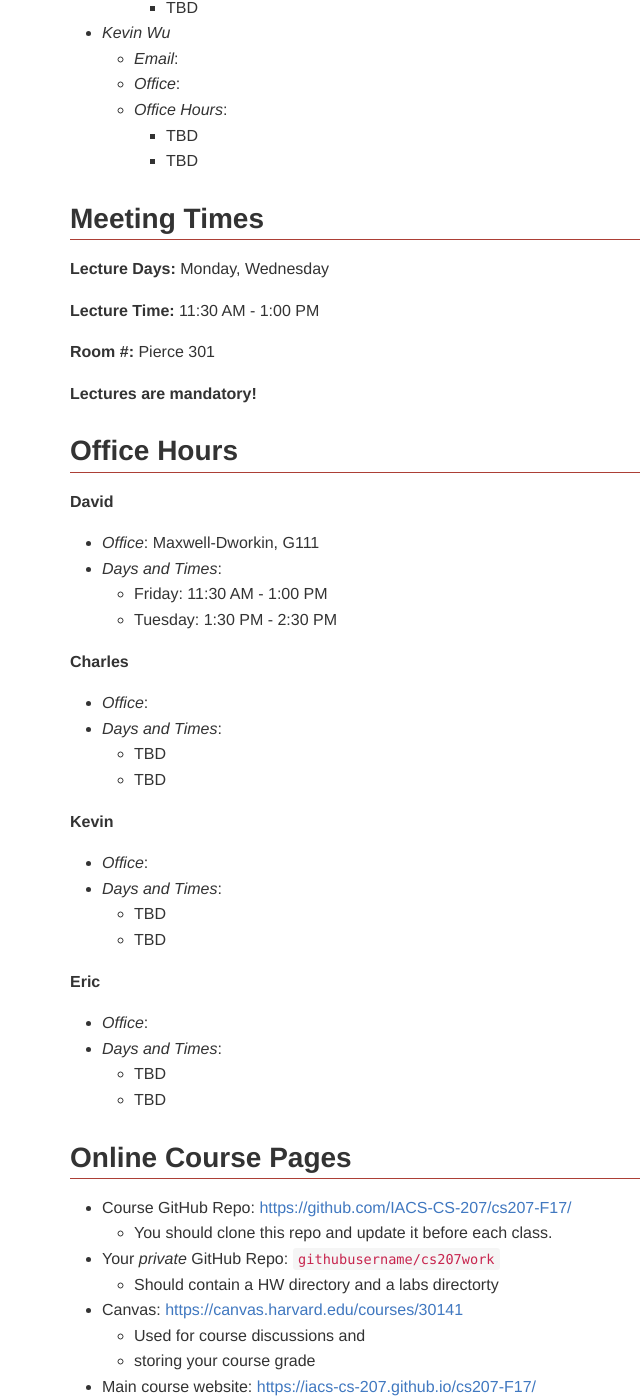
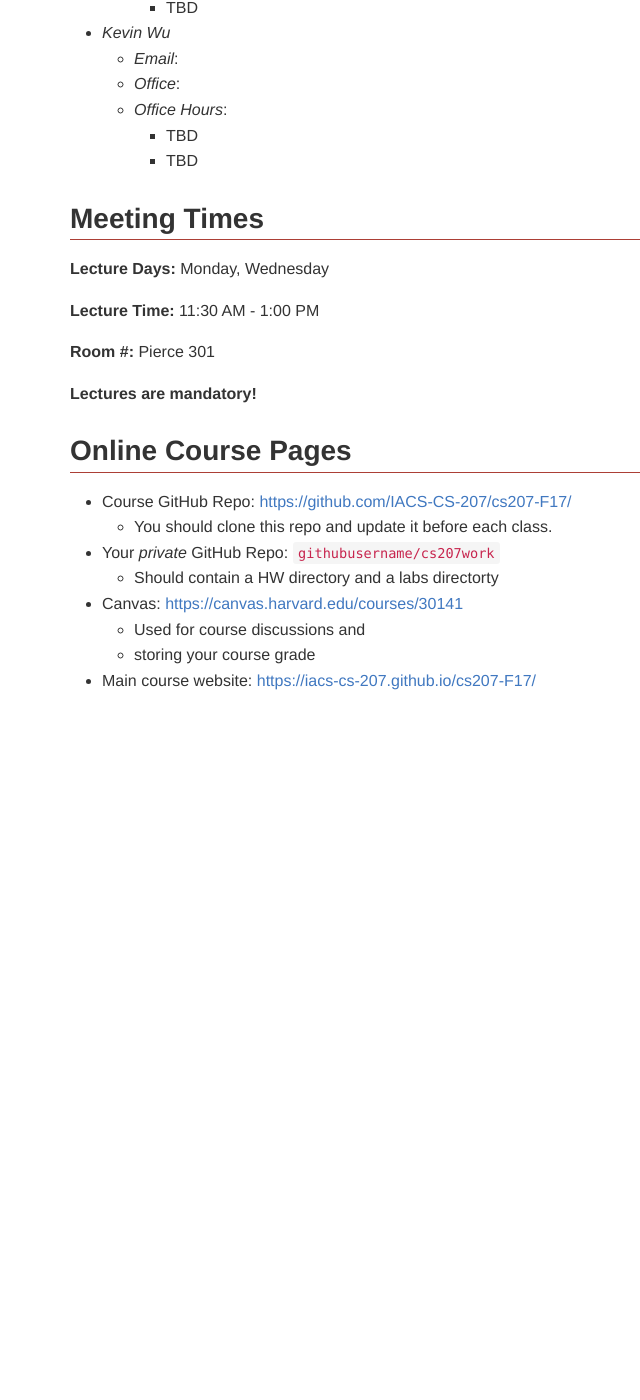
Before and after one commit to xuwd11/cs207_Weidong_Xu, a Jekyll site: the page built from index.md, in a window 1280 px wide and 1400 px high, scrolled down 740 px. Shown: the whole window, without its empty margins (0-640 px from the left). Built offline with Jekyll 4.4.1, drawn with Linux system fonts in a browser that asks for light colours; nearby versions of some CDN libraries; after the commit the page ends 1433 px from its top, so only the background shows below that.

Commit message:
Removed Office Hours section.

```diff
--- a/index.md
+++ b/index.md
@@ -48,36 +48,6 @@ layout: "default"
 
 **Lectures are mandatory!**
 
-## Office Hours
-
-**David**
-
-* *Office*:  Maxwell-Dworkin, G111
-* *Days and Times*:
-  * Friday: 11:30 AM - 1:00 PM
-  * Tuesday: 1:30 PM - 2:30 PM
-
-**Charles**
-
-* *Office*:
-* *Days and Times*:
-  * TBD
-  * TBD
-
-**Kevin**
-
-* *Office*:
-* *Days and Times*:
-  * TBD
-  * TBD
-
-**Eric**
-
-* *Office*:
-* *Days and Times*:
-  * TBD
-  * TBD
-
 ## Online Course Pages
 
 * Course GitHub Repo: <https://github.com/IACS-CS-207/cs207-F17/>
```
